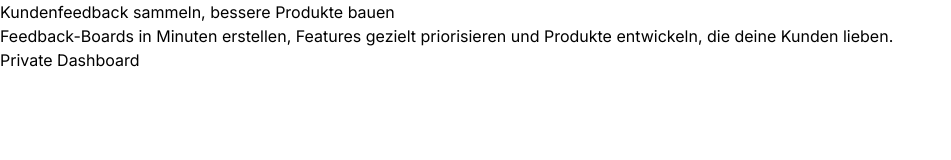
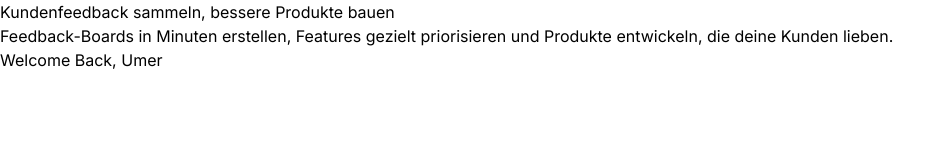
Before and after one commit to Umerrijaz/kunden-feedback, a Next.js app: page / in a window 1280 px wide. Shown: the top 160 px of the page, without its empty margins (0-951 px from the left). Built offline with nearby package versions, Linux system fonts and the light colour scheme.

Commit message:
added props to the component

```diff
--- a/app/page.js
+++ b/app/page.js
@@ -1,12 +1,15 @@
 import ButtonLogin from "@/components/ButtonLogin";
 
 export default function Home() {
+
+  const isLoggedIn= true;
+  const name= "Umer";
   return (
     <main>
       <h1>Kundenfeedback sammeln, bessere Produkte bauen</h1>
       <div>Feedback-Boards in Minuten erstellen, Features gezielt priorisieren und Produkte entwickeln,
         die deine Kunden lieben.</div>
-        <ButtonLogin></ButtonLogin>
+        <ButtonLogin isLoggedIn={isLoggedIn} name={name}/>
     </main>
   );
 }
--- a/components/ButtonLogin.js
+++ b/components/ButtonLogin.js
@@ -1,7 +1,12 @@
 
 import Link from "next/link";
 
-const ButtonLogin = ()=> {
-    return <Link href= "/dashboard"> Private Dashboard</Link>
-};
+const ButtonLogin = (props)=> {
+    if (props.isLoggedIn)
+    return (
+    <Link href= "/dashboard"> Welcome Back, {props.name} </Link>
+    )
+    else {
+        return <button>Log in</button>
+    }};
 export default ButtonLogin;
```
